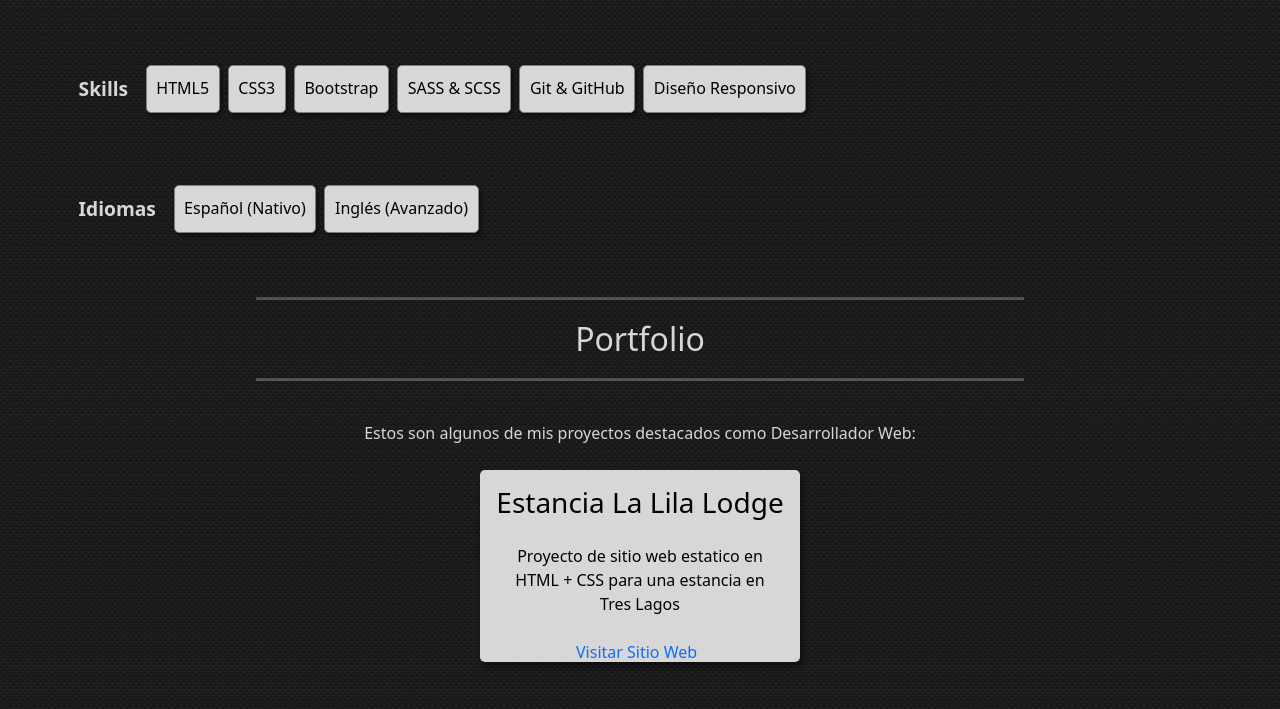
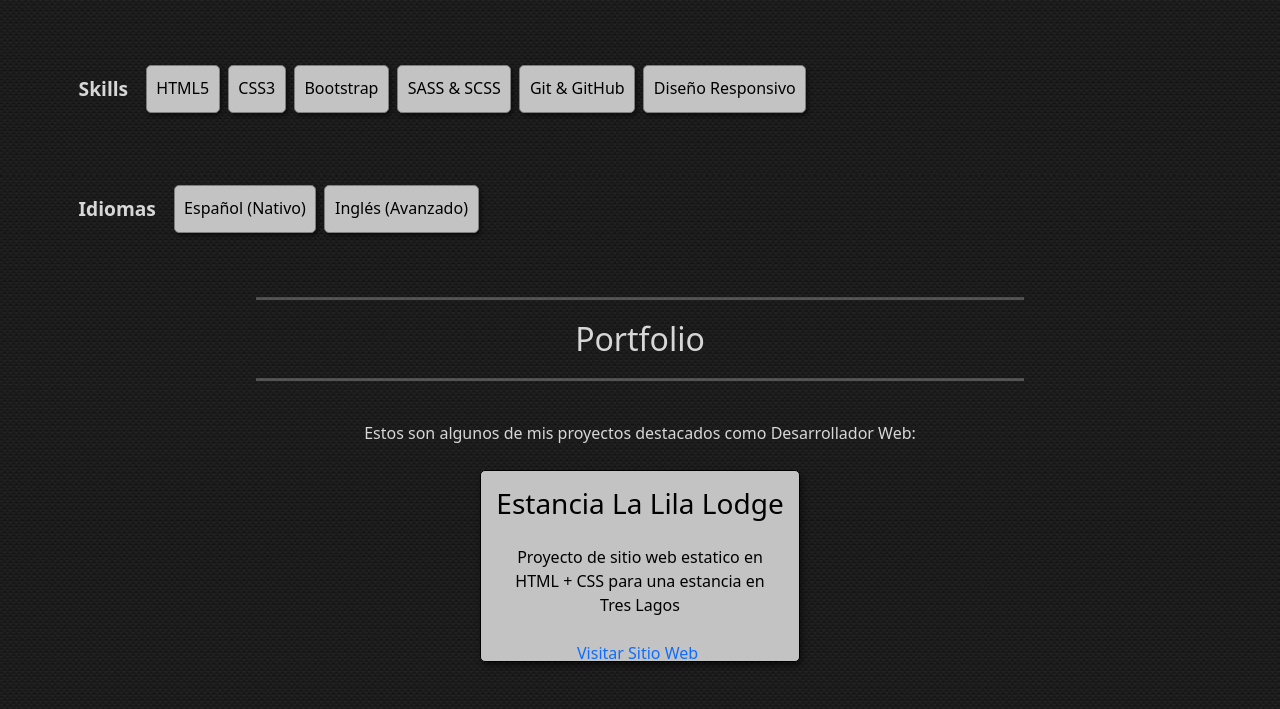
Before and after one commit to fedekahlke/portfolio, a plain HTML site: page index.html in a window 1280 px wide. Shown: the part 1250-1959 px from the top of the page. Drawn offline with nearby package versions, Linux system fonts and the light colour scheme.

Commit message:
color change

```diff
--- a/estilos.css
+++ b/estilos.css
@@ -157,7 +157,7 @@ nav{
   list-style-type: none;
   padding: 0.6rem;
   margin: 4px;
-  background-color: rgb(215, 215, 215);
+  background-color: rgb(195, 195, 195);
   border-radius: 5px;
   border: 1px solid rgb(126, 126, 126);
   box-shadow: 2px 3px 4px rgba(0, 0, 0, 0.5);
@@ -191,7 +191,7 @@ nav{
   list-style-type: none;
   padding: 0.6rem;
   margin: 4px;
-  background-color: rgb(215, 215, 215);
+  background-color: rgb(195, 195, 195);
   border-radius: 5px;
   border: 1px solid rgb(126, 126, 126);
   box-shadow: 2px 3px 4px rgba(0, 0, 0, 0.5);
@@ -228,7 +228,8 @@ nav{
   margin: 25px;
   height: 12rem;
   width: 20rem;
-  background-color: rgb(215, 215, 215);
+  background-color: rgb(195, 195, 195);
+  border: 1px solid black;
   border-radius: 5px;
   box-shadow: 2px 4px 6px rgba(0, 0, 0, 0.5);
 }
```
